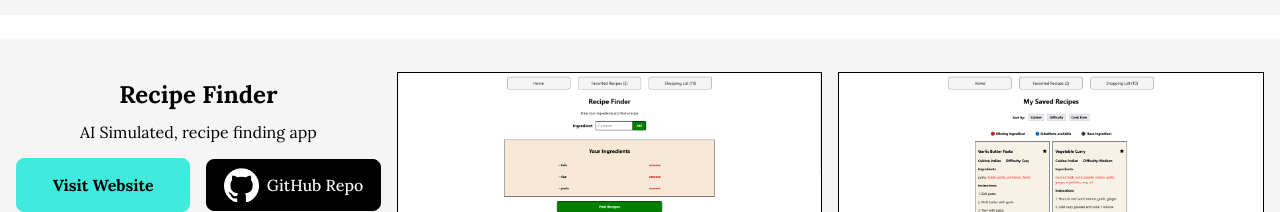
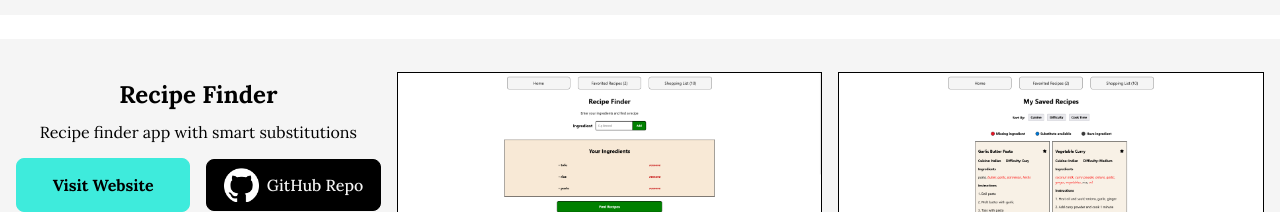
Before and after one commit to tdziewa08/Troy-Dziewa-Portfolio, a React (Vite) app: page / in a window 1280 px wide. Shown: the part 1116-1328 px from the top of the page. Built offline with nearby package versions, Linux system fonts and the light colour scheme.

Commit message:
Update Projects.jsx

```diff
--- a/src/Projects.jsx
+++ b/src/Projects.jsx
@@ -30,7 +30,7 @@ export default function Projects() {
                 />
                 <ProjectCard
                     title={"Recipe Finder"}
-                    desc={"AI Simulated, recipe finding app"}
+                    desc={"Recipe finder app with smart substitutions"}
                     siteLink={"https://recipe-finder-td.netlify.app/"}
                     gitLink={"https://github.com/tdziewa08/Recipe-Finder"}
                     gitImgWhite={gitImgWhite}
```
